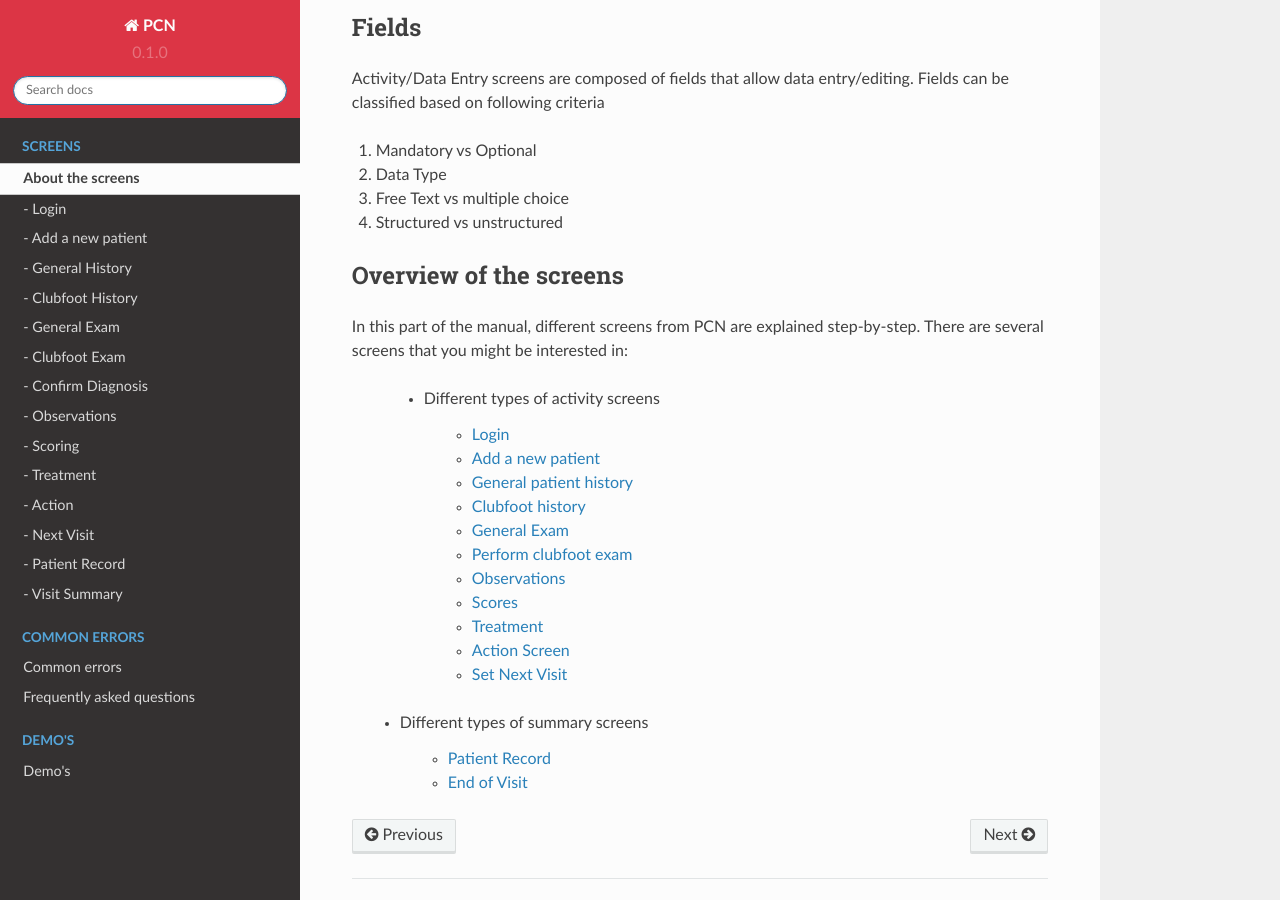
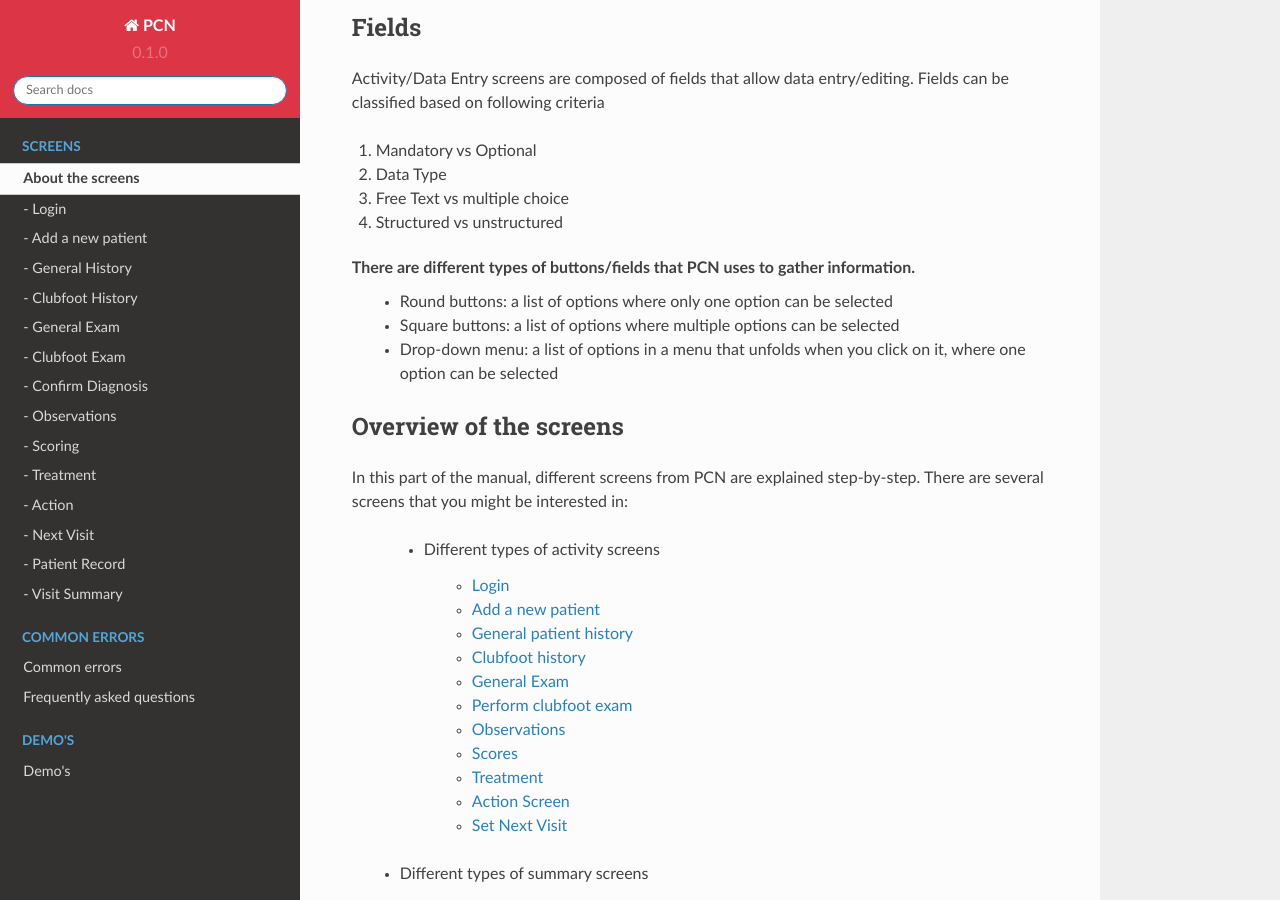
Before and after one commit to SWijnands01/PCN, a Sphinx documentation site: the page built from docs/source/layoutscreens.rst, in a window 1280 px wide and 900 px high, scrolled down 2155 px. Built offline with Sphinx 7.4.7 and the Read the Docs theme 2.0.0, drawn with Linux system fonts in a browser that asks for light colours.

Commit message:
Update layoutscreens.rst

```diff
--- a/docs/source/layoutscreens.rst
+++ b/docs/source/layoutscreens.rst
@@ -40,6 +40,10 @@
 3. Free Text vs multiple choice
 4. Structured vs unstructured
 
+There are different types of buttons/fields that PCN uses to gather information.
+     - Round buttons: a list of options where only one option can be selected
+     - Square buttons: a list of options where multiple options can be selected
+     - Drop-down menu: a list of options in a menu that unfolds when you click on it, where one option can be selected
 
 Overview of the screens
 -----------
```
